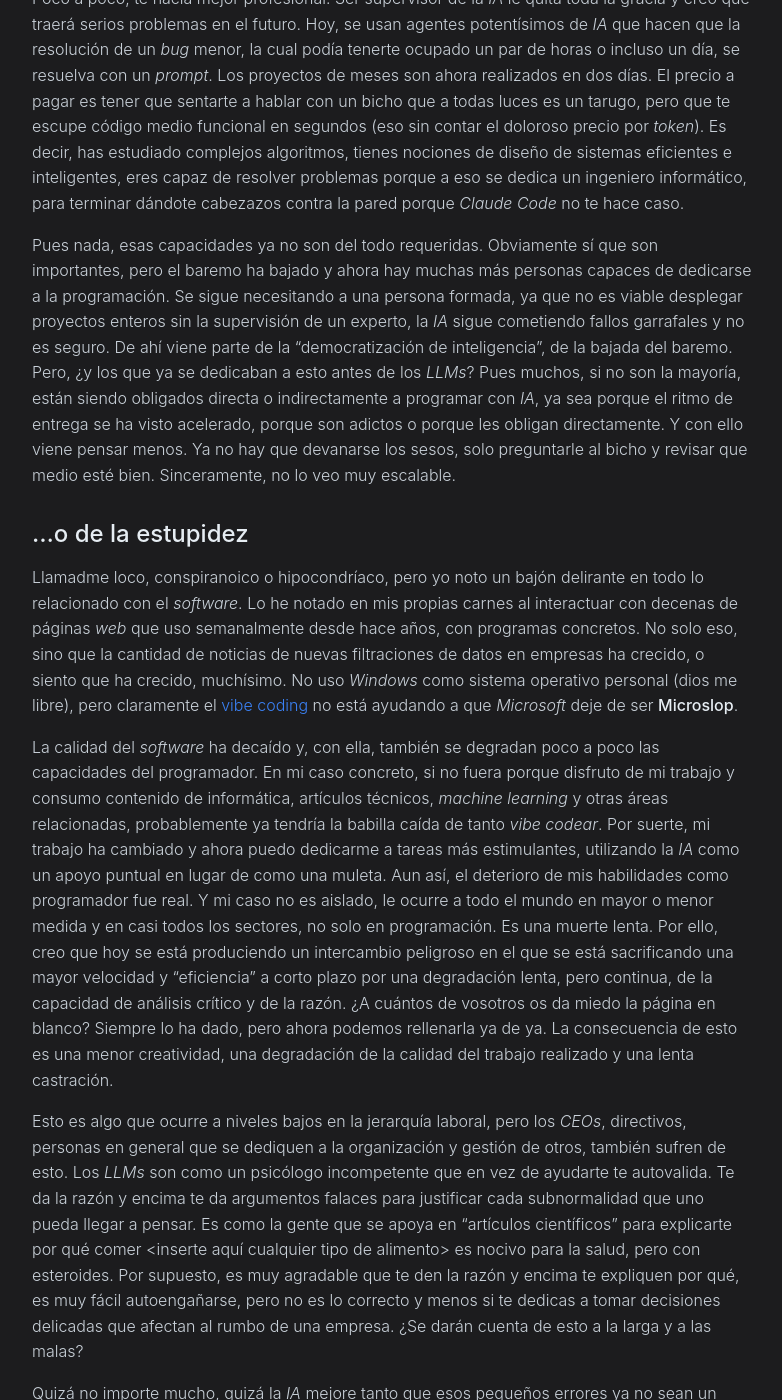
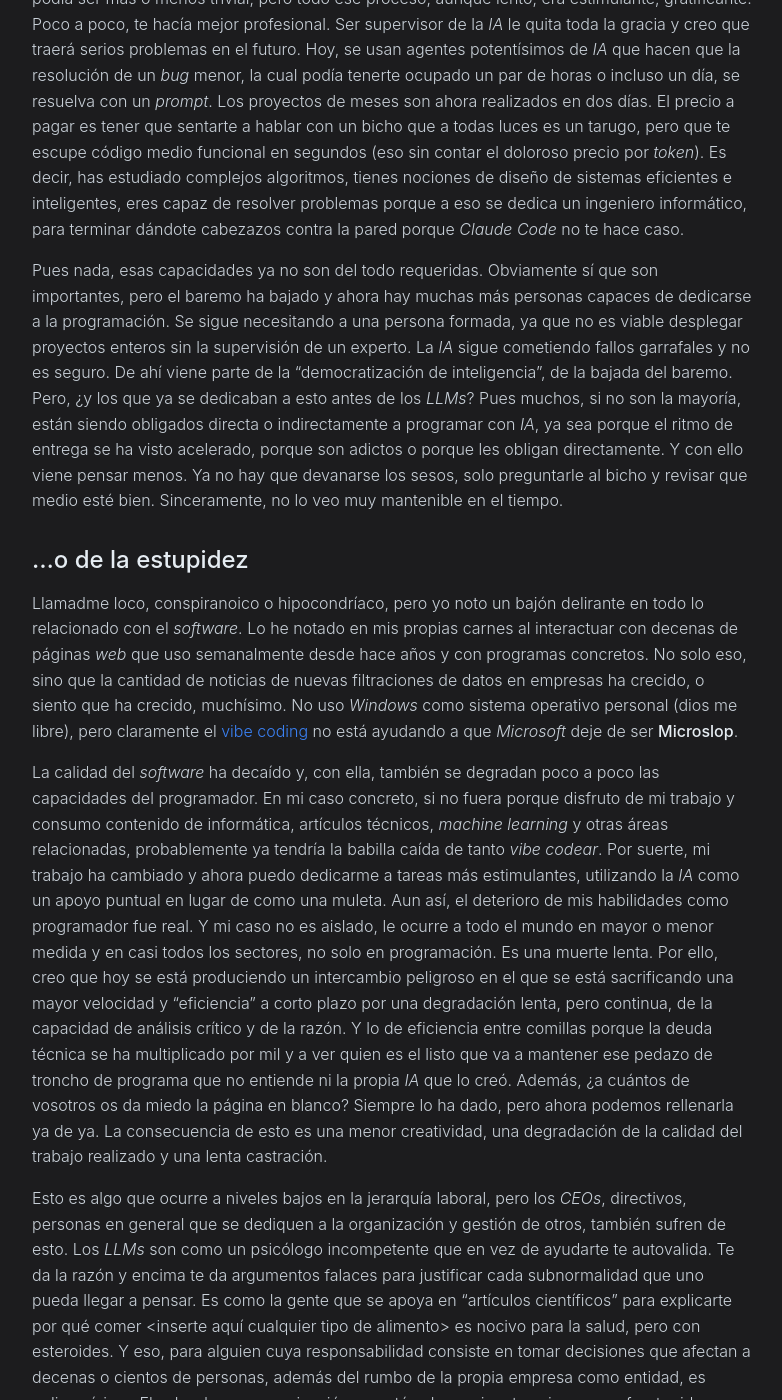
Before and after one commit to Migue8gl/Migue8gl.github.io, a Jekyll site: the page built from _posts/2026-07-06-la-democratizacion-de-la-inteligencia-o-de-la-estupidez.md, in a window 1280 px wide and 1400 px high, scrolled down 1920 px. Shown: the whole window, without its empty margins (248-1030 px from the left). Built offline with Jekyll 4.4.1, drawn with Linux system fonts in a browser that asks for light colours; some of the changed text lies outside the part shown.

Commit message:
new post about intelligence democratization

```diff
--- a/_posts/2026-07-06-la-democratizacion-de-la-inteligencia-o-de-la-estupidez.md
+++ b/_posts/2026-07-06-la-democratizacion-de-la-inteligencia-o-de-la-estupidez.md
@@ -18,25 +18,25 @@ tags:
 ---
 
 ## La democratización de la inteligencia...
-Hoy me apetece escribir. Llevo unos mesecillos un tanto ajetreados entre el trabajo, lo personal y la finalización de mi trabajo de fin de máster. Toda esa carga ha hecho que tenga menos tiempo y ganas de escribir por aquí, además, tengo otros *hobbies* que atender. Seguramente empiece poco a poco a retomarlo, a escribir más, pero *posts* más cortos, con menos carga teórica y sin programación de por medio. Al fin y al cabo para eso inicié este *blog*, para escribir más y disfrutar en el camino, no para añadirme otra carga todas las semanas, no para añadirme a la fuerza conceptos y tecnologías nuevas que aprender.
+Hoy me apetece escribir. Llevo unos mesecillos un tanto ajetreados entre el trabajo, lo personal y la finalización de mi trabajo de fin de máster. Toda esa carga ha hecho que tenga menos tiempo y ganas de escribir por aquí. Además, tengo otros *hobbies* que atender. Seguramente empiece poco a poco a retomarlo, a escribir más, pero *posts* más cortos, con menos carga teórica y sin programación de por medio. Al fin y al cabo, para eso inicié este *blog*, para escribir más y disfrutar en el camino, no para añadirme otra carga todas las semanas, no para añadirme a la fuerza conceptos y tecnologías nuevas que aprender.
 
-Hoy quería escribir sobre el concepto de democratización de la inteligencia, algo de lo que se ha hablado bastante desde que la masa descubrió a *ChatGPT*. Si no recuerdo mal, descubrí *GPT* (que no *ChatGPT*) con los vídeos de [DotCSV](https://www.youtube.com/@DotCSV), cuando estaba en segundo o tercero de carrera allá por el $2018-2019$. Jugaba en un entorno de pruebas con una red neuronal capaz de generar texto. Sin embargo, a partir de los pocos párrafos dejaba de tener sentido nada de lo que ese modelo escribiera, pero el hecho de poder escribir siquiera algo con el más mínimo sentido era una bomba. Desde entonces los modelos de lenguaje han tenido una evolución exponencial en cuanto a sus capacidades. El contexto (explicado como la cantidad de información que pueden contener en una sola sesión) que manejan es gigantesco, su conocimiento abarca todo *Internet* y más allá. Son capaces de programar mejor que cualquier recién graduado y de generar textos casi indistinguibles de un ser humano. También se hicieron *mainstream*, y con ello, las grandes masas conocerían lo que era la *IA*.
+Hoy quería escribir sobre el concepto de democratización de la inteligencia, algo de lo que se ha hablado bastante desde que la masa descubrió a *ChatGPT*. Si no recuerdo mal, descubrí *GPT* (que no *ChatGPT*) con los vídeos de [DotCSV](https://www.youtube.com/@DotCSV), cuando estaba en segundo o tercero de carrera, allá por el $2018-2019$. Jugaba en un entorno de pruebas con una red neuronal capaz de generar texto. Sin embargo, a partir de los pocos párrafos dejaba de tener sentido nada de lo que ese modelo escribiera, pero el hecho de poder escribir siquiera algo con el más mínimo sentido era una bomba. Desde entonces los modelos de lenguaje han tenido una evolución exponencial en cuanto a sus capacidades. El contexto (explicado como la cantidad de información que pueden contener en una sola sesión) que manejan es gigantesco, su conocimiento abarca todo *Internet* y más allá. Son capaces de programar mejor que cualquier recién graduado y de generar textos casi indistinguibles de un ser humano. También se hicieron *mainstream*, y con ello, las grandes masas conocerían lo que era la *IA*.
 
-Personalmente, como alguien que ha estudiado Ingeniería Informática, especializándose en sistemas inteligentes y computación (viene a ser la rama de *IA*), he de reconocer que me dio un poco de coraje. El conjunto de métodos que llamamos *Inteligencia Artificial* han existido desde hace décadas. Los algoritmos genéticos, los sistemas de conocimiento, algoritmos de búsqueda de caminos, el *machine learning* en general, han sido considerados *IA* desde hace mucho. Los *LLMs* no son más que redes neuronales entrenadas con todo el texto conocido (simplificando mucho). Pero mi desagrado con el nuevo cambio de concepto de la *IA* no viene del propio viraje de significado a nivel general, viene sobre todo del auge de los **expertos en IA**. ¿Quiénes son estos expertos? Cantamañanas y buscavidas que, en su mayoría, descubrieron la *IA* ayer (con ayer me refiero a un par de meses antes que el público general). Son la evolución de los *crypto bros* o los pesados de los *NFTs*. De este tipo de personas está el mundo lleno y no es, a priori, tan malo. Lo malo, lo que afecta a mi sector en específico, es que están en todos lados y no solo en los anuncios petardos de redes sociales. Antes te intentaban vender cursos, pero eran cuatro gatos. Ahora están en todos lados, en el trabajo, en la familia, en todos tus círculos.
+Personalmente, como alguien que ha estudiado Ingeniería Informática, especializándose en sistemas inteligentes y computación (viene a ser la rama de *IA*), he de reconocer que me dio un poco de coraje. El conjunto de métodos que llamamos *Inteligencia Artificial* han existido desde hace décadas. Los algoritmos genéticos, los sistemas de conocimiento, algoritmos de búsqueda de caminos, el *machine learning* en general, han sido considerados *IA* desde hace mucho. Los *LLMs* no son más que redes neuronales entrenadas con todo el texto conocido (simplificando mucho). Pero mi desagrado con el nuevo cambio de concepto de la *IA* no viene del propio viraje de significado a nivel general, que como friki petardo algo sí que me molesta (pero es natual y lo entiendo). Viene más bien del auge de los **expertos en IA**. ¿Quiénes son estos expertos? Cantamañanas y buscavidas que, en su mayoría, descubrieron la *IA* ayer (con ayer me refiero a un par de meses antes que el público general). Son la evolución de los *crypto bros* o los pesados de los *NFTs*. De este tipo de personas está el mundo lleno y no es, a priori, tan malo. Lo malo es que están por doquier y no solo en los anuncios petardos de redes sociales. Antes te intentaban vender cursos, pero eran cuatro gatos. Ahora están en todos lados, en el trabajo, en la familia, en todos tus círculos.
 
-Esas personas antes se podían ignorar, pero ahora ya no, son una **masa**. El mercado está lleno de personas que han hecho un giro de $180$ con su profesión, ahora son expertos en *IA*, ahora son *prompt engineers*. Se han formado con cursos de otros expertos en *IA* que en su mayoría tienen un contenido pobre, nada técnico y que en algunos casos roza lo absurdo. Muchos sectores han virado hacia la nueva *IA* y se habla mucho de democratización de la inteligencia, que es un sinónimo de que ya no hace falta usar mucho el coco para hacer cosas mínimamente complicadas. ¿De verdad es así? Hablando sobre lo que sé, la informática, ¿está ocurriendo? Pues en parte sí. Al principio usábamos los *LLMs* para generar trozos de código, para ayudarnos y darnos un extra de velocidad, pero es que ya estamos en un punto en el que se generan proyectos en dos días, proyectos que antes podrían haber durado cuatro meses.
+Esas personas antes se podían ignorar, pero ahora ya no, son una **masa**. El mercado está lleno de personas que han hecho un giro de $180$ con su profesión, ahora son expertos en *IA*, ahora son *prompt engineers*. Se han formado con cursos de otros expertos en *IA* que en su mayoría tienen un contenido pobre, nada técnico y que en algunos casos roza lo absurdo. Muchos sectores han virado hacia la nueva *IA* y se habla mucho de democratización de la inteligencia, que viene a significar que ya no hace falta usar mucho el coco para hacer cosas mínimamente complicadas. ¿De verdad es así? Hablando sobre lo que sé, la informática, ¿está ocurriendo? Pues en parte sí. Al principio usábamos los *LLMs* para generar trozos de código, para ayudarnos y darnos un extra de velocidad, pero es que ya estamos en un punto en el que se generan proyectos en dos días, proyectos que antes podrían haber durado cuatro meses.
 
 He vivido en mis propias carnes lo que es ir poco a poco convirtiéndote de un programador a un supervisor de la *IA*. Antes pensaba, planeaba, me informaba y volvía a planear, luego programaba y después corregía. Todo ese proceso me hacía sentir pleno en mi trabajo, le daba un sentido. Tenía que trabajar con un conjunto de restricciones y resolver un problema que podía ser más o menos trivial, pero todo ese proceso, aunque lento, era estimulante, gratificante. Poco a poco, te hacía mejor profesional. Ser supervisor de la *IA* le quita toda la gracia y creo que traerá serios problemas en el futuro. Hoy, se usan agentes potentísimos de *IA* que hacen que la resolución de un *bug* menor, la cual podía tenerte ocupado un par de horas o incluso un día, se resuelva con un *prompt*. Los proyectos de meses son ahora realizados en dos días. El precio a pagar es tener que sentarte a hablar con un bicho que a todas luces es un tarugo, pero que te escupe código medio funcional en segundos (eso sin contar el doloroso precio por *token*). Es decir, has estudiado complejos algoritmos, tienes nociones de diseño de sistemas eficientes e inteligentes, eres capaz de resolver problemas porque a eso se dedica un ingeniero informático, para terminar dándote cabezazos contra la pared porque *Claude Code* no te hace caso.
 
-Pues nada, esas capacidades ya no son del todo requeridas. Obviamente sí que son importantes, pero el baremo ha bajado y ahora hay muchas más personas capaces de dedicarse a la programación. Se sigue necesitando a una persona formada, ya que no es viable desplegar proyectos enteros sin la supervisión de un experto, la *IA* sigue cometiendo fallos garrafales y no es seguro. De ahí viene parte de la "democratización de inteligencia", de la bajada del baremo. Pero, ¿y los que ya se dedicaban a esto antes de los *LLMs*? Pues muchos, si no son la mayoría, están siendo obligados directa o indirectamente a programar con *IA*, ya sea porque el ritmo de entrega se ha visto acelerado, porque son adictos o porque les obligan directamente. Y con ello viene pensar menos. Ya no hay que devanarse los sesos, solo preguntarle al bicho y revisar que medio esté bien. Sinceramente, no lo veo muy escalable.
+Pues nada, esas capacidades ya no son del todo requeridas. Obviamente sí que son importantes, pero el baremo ha bajado y ahora hay muchas más personas capaces de dedicarse a la programación. Se sigue necesitando a una persona formada, ya que no es viable desplegar proyectos enteros sin la supervisión de un experto. La *IA* sigue cometiendo fallos garrafales y no es seguro. De ahí viene parte de la "democratización de inteligencia", de la bajada del baremo. Pero, ¿y los que ya se dedicaban a esto antes de los *LLMs*? Pues muchos, si no son la mayoría, están siendo obligados directa o indirectamente a programar con *IA*, ya sea porque el ritmo de entrega se ha visto acelerado, porque son adictos o porque les obligan directamente. Y con ello viene pensar menos. Ya no hay que devanarse los sesos, solo preguntarle al bicho y revisar que medio esté bien. Sinceramente, no lo veo muy mantenible en el tiempo.
 
 ## ...o de la estupidez
-Llamadme loco, conspiranoico o hipocondríaco, pero yo noto un bajón delirante en todo lo relacionado con el *software*. Lo he notado en mis propias carnes al interactuar con decenas de páginas *web* que uso semanalmente desde hace años, con programas concretos. No solo eso, sino que la cantidad de noticias de nuevas filtraciones de datos en empresas ha crecido, o siento que ha crecido, muchísimo. No uso *Windows* como sistema operativo personal (dios me libre), pero claramente el [vibe coding](https://youtu.be/2-YLE1BKpeA) no está ayudando a que *Microsoft* deje de ser **Microslop**.
+Llamadme loco, conspiranoico o hipocondríaco, pero yo noto un bajón delirante en todo lo relacionado con el *software*. Lo he notado en mis propias carnes al interactuar con decenas de páginas *web* que uso semanalmente desde hace años y con programas concretos. No solo eso, sino que la cantidad de noticias de nuevas filtraciones de datos en empresas ha crecido, o siento que ha crecido, muchísimo. No uso *Windows* como sistema operativo personal (dios me libre), pero claramente el [vibe coding](https://youtu.be/2-YLE1BKpeA) no está ayudando a que *Microsoft* deje de ser **Microslop**.
 
-La calidad del *software* ha decaído y, con ella, también se degradan poco a poco las capacidades del programador. En mi caso concreto, si no fuera porque disfruto de mi trabajo y consumo contenido de informática, artículos técnicos, *machine learning* y otras áreas relacionadas, probablemente ya tendría la babilla caída de tanto *vibe codear*. Por suerte, mi trabajo ha cambiado y ahora puedo dedicarme a tareas más estimulantes, utilizando la *IA* como un apoyo puntual en lugar de como una muleta. Aun así, el deterioro de mis habilidades como programador fue real. Y mi caso no es aislado, le ocurre a todo el mundo en mayor o menor medida y en casi todos los sectores, no solo en programación. Es una muerte lenta. Por ello, creo que hoy se está produciendo un intercambio peligroso en el que se está sacrificando una mayor velocidad y "eficiencia" a corto plazo por una degradación lenta, pero continua, de la capacidad de análisis crítico y de la razón. ¿A cuántos de vosotros os da miedo la página en blanco? Siempre lo ha dado, pero ahora podemos rellenarla ya de ya. La consecuencia de esto es una menor creatividad, una degradación de la calidad del trabajo realizado y una lenta castración.
+La calidad del *software* ha decaído y, con ella, también se degradan poco a poco las capacidades del programador. En mi caso concreto, si no fuera porque disfruto de mi trabajo y consumo contenido de informática, artículos técnicos, *machine learning* y otras áreas relacionadas, probablemente ya tendría la babilla caída de tanto *vibe codear*. Por suerte, mi trabajo ha cambiado y ahora puedo dedicarme a tareas más estimulantes, utilizando la *IA* como un apoyo puntual en lugar de como una muleta. Aun así, el deterioro de mis habilidades como programador fue real. Y mi caso no es aislado, le ocurre a todo el mundo en mayor o menor medida y en casi todos los sectores, no solo en programación. Es una muerte lenta. Por ello, creo que hoy se está produciendo un intercambio peligroso en el que se está sacrificando una mayor velocidad y "eficiencia" a corto plazo por una degradación lenta, pero continua, de la capacidad de análisis crítico y de la razón. Y lo de eficiencia entre comillas porque la deuda técnica se ha multiplicado por mil y a ver quien es el listo que va a mantener ese pedazo de troncho de programa que no entiende ni la propia *IA* que lo creó. Además, ¿a cuántos de vosotros os da miedo la página en blanco? Siempre lo ha dado, pero ahora podemos rellenarla ya de ya. La consecuencia de esto es una menor creatividad, una degradación de la calidad del trabajo realizado y una lenta castración.
 
-Esto es algo que ocurre a niveles bajos en la jerarquía laboral, pero los *CEOs*, directivos, personas en general que se dediquen a la organización y gestión de otros, también sufren de esto. Los *LLMs* son como un psicólogo incompetente que en vez de ayudarte te autovalida. Te da la razón y encima te da argumentos falaces para justificar cada subnormalidad que uno pueda llegar a pensar. Es como la gente que se apoya en "artículos científicos" para explicarte por qué comer \<inserte aquí cualquier tipo de alimento\> es nocivo para la salud, pero con esteroides. Por supuesto, es muy agradable que te den la razón y encima te expliquen por qué, es muy fácil autoengañarse, pero no es lo correcto y menos si te dedicas a tomar decisiones delicadas que afectan al rumbo de una empresa. ¿Se darán cuenta de esto a la larga y a las malas?
+Esto es algo que ocurre a niveles bajos en la jerarquía laboral, pero los *CEOs*, directivos, personas en general que se dediquen a la organización y gestión de otros, también sufren de esto. Los *LLMs* son como un psicólogo incompetente que en vez de ayudarte te autovalida. Te da la razón y encima te da argumentos falaces para justificar cada subnormalidad que uno pueda llegar a pensar. Es como la gente que se apoya en "artículos científicos" para explicarte por qué comer \<inserte aquí cualquier tipo de alimento\> es nocivo para la salud, pero con esteroides. Y eso, para alguien cuya responsabilidad consiste en tomar decisiones que afectan a decenas o cientos de personas, además del rumbo de la propia empresa como entidad, es peligrosísimo. El valor de una organización no está solo en ejecutar, sino en confrontar ideas, escuchar a quienes saben más que tú en cada área y dejar que tus decisiones sobrevivan al escrutinio de otros. Si sustituyes ese proceso por una conversación con un modelo cuyo objetivo principal es resultar útil y convincente, corres el riesgo de encerrarte en una cámara de eco extremadamente sofisticada. ¿Se darán cuenta de esto a la larga y a las malas? O quizá nos reorganicemos de otro modo más eficiente y todo salga genial. Yo no soy conocedor de la verdad.
 
-Quizá no importe mucho, quizá la *IA* mejore tanto que esos pequeños errores ya no sean un problema y la inteligencia humana y el criterio queden en un segundo plano. Yo lo dudo. Los *LLMs* son uno de los mayores avances tecnológicos de los últimos años, pero tienen problemas serios inherentes a su naturaleza y eso lo están notando hasta las empresas como *OpenAI* y *Anthropic*. La escala por fuerza bruta se está acabando, por no hablar ya de otros problemas como el del **autoconsumo**. La **IA** se alimentó de la inteligencia colectiva de *Internet*, pero ahora corre el riesgo de alimentarse de su propio reflejo, pero eso es otro tema.
+Quizá no importe mucho, quizá la *IA* mejore tanto que estos pequeños errores ya no sean un problema y la inteligencia humana y el criterio queden en un segundo plano. Yo lo dudo. Los *LLMs* son uno de los mayores avances tecnológicos de los últimos años, pero tienen problemas serios inherentes a su naturaleza y eso lo están notando hasta las empresas como *OpenAI* y *Anthropic*. La escala por fuerza bruta se está acabando, por no hablar ya de otros problemas como el del **autoconsumo**. La *IA* se alimentó de la inteligencia colectiva de *Internet*, pero ahora corre el riesgo de alimentarse de su propio reflejo, pero eso es otro tema.
 
 Siendo positivos, todo convergerá, como ha ocurrido siempre con todas estas cosas, a un punto medio mucho más razonable. Ocurrió con la burbuja *dot-com*, con las criptomonedas, los coches eléctricos o incluso el *Big Data*. Primero llega la euforia, después la decepción, y finalmente la adopción real. Solo necesita tiempo. Y siendo negativos, pues quizá haya que ir aprendiendo la profesión de fontanería.
```
